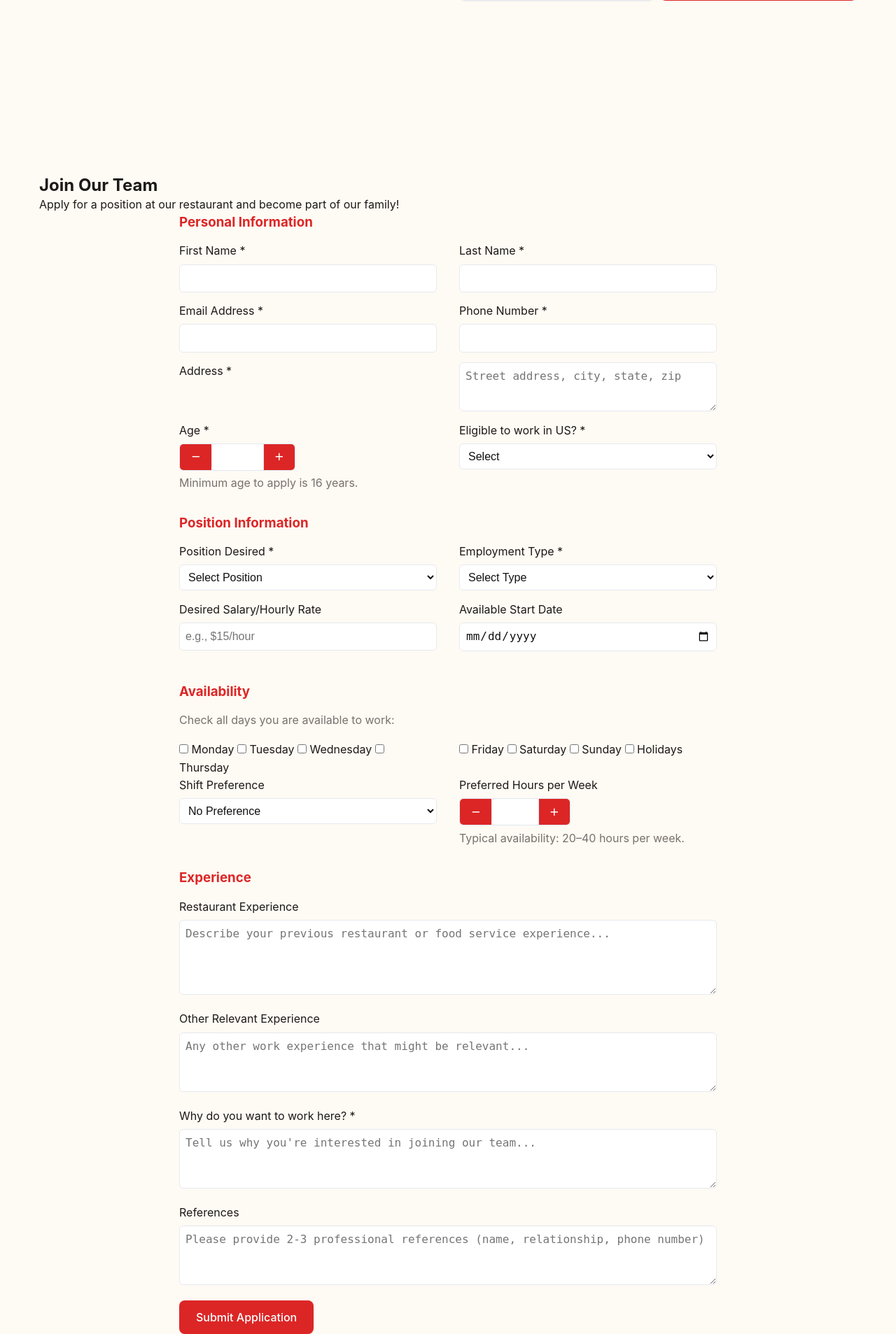
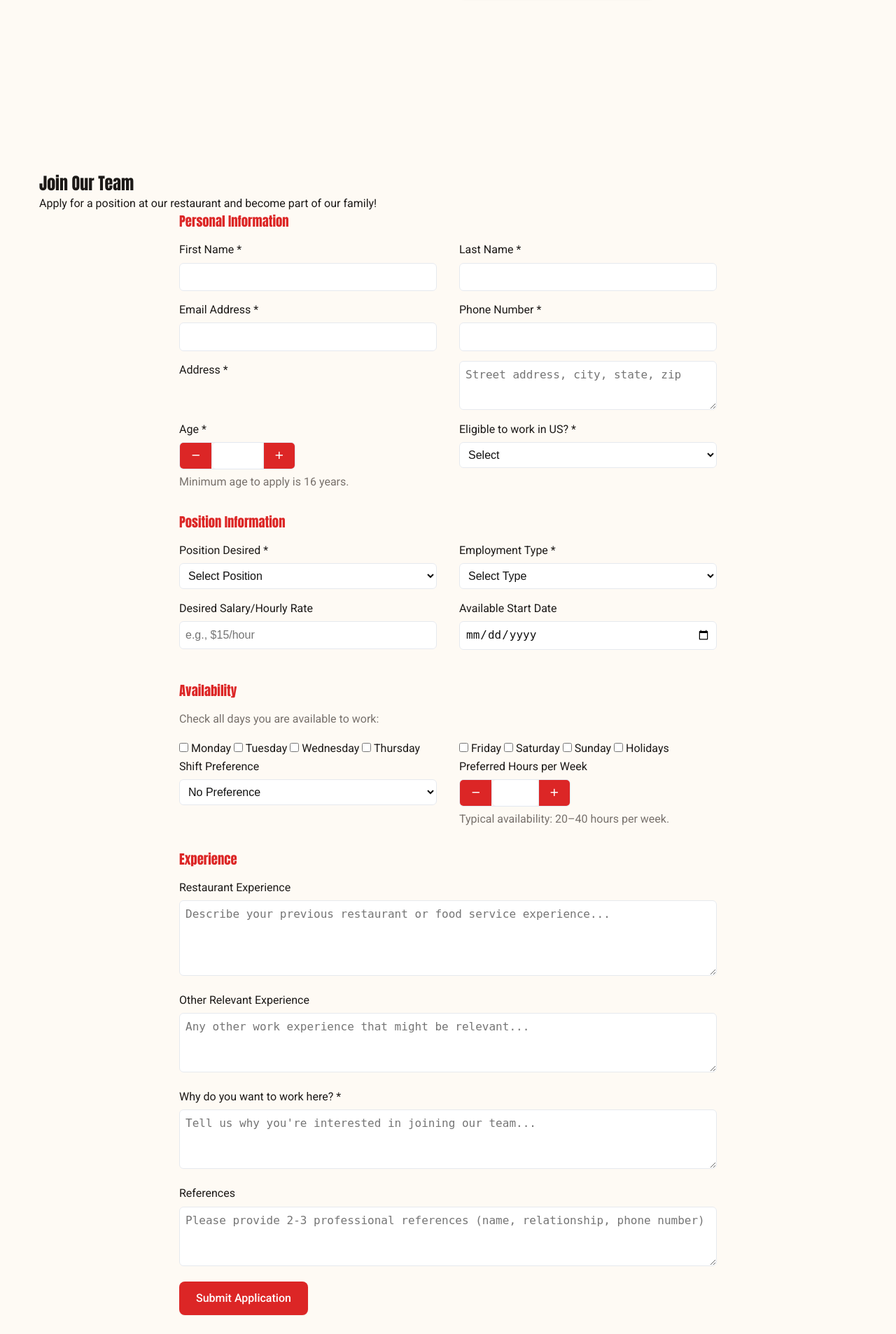
Before and after one commit to jmars319/thunder-road-bar-and-grill, a PHP site: page / in a window 1280 px wide. Shown: the part 2039-3946 px from the top of the page at 70% size. Run offline with PHP 8.4, Linux system fonts and the light colour scheme.

Commit message:
style: add typography tokens & font imports; apply heading, accent, and menu price fonts

```diff
--- a/assets/css/admin.css
+++ b/assets/css/admin.css
@@ -28,7 +28,7 @@
 	--error-color-muted: #ef5b5b; /* slightly darker muted red for non-logout destructive actions */
 }
 .admin * { box-sizing: border-box; }
-.admin { -webkit-font-smoothing:antialiased; -moz-osx-font-smoothing:grayscale; font-family: -apple-system, BlinkMacSystemFont, 'Segoe UI', Roboto, 'Helvetica Neue', Arial, sans-serif; }
+.admin { -webkit-font-smoothing:antialiased; -moz-osx-font-smoothing:grayscale; font-family: var(--font-family-base); }
 html, body { height: 100%; }
 /* soft page background behind the admin card to reduce stark white; apply widely so all admin pages pick it up */
 html.admin, body.admin, .admin, .page-wrap { background-color: var(--admin-page-bg-alpha); background-image: var(--admin-page-gradient-overlay); }
@@ -39,6 +39,7 @@
 .admin .header-row { display:flex; align-items:center; justify-content:space-between; gap:1rem; margin-bottom:.75rem; flex-wrap:wrap; }
 .admin .header-row > * { min-width:0; }
 	.admin h1 { font-size:1.25rem; margin:0; color: var(--text-primary); letter-spacing:-0.01em }
+	.admin h1, .admin h2, .admin h3 { font-family: var(--font-family-heading); }
 .admin .topbar { display:flex; align-items:center; gap:1rem; }
 .admin .top-actions { margin-bottom:0; display:flex; gap:.5rem; align-items:center; flex-wrap:wrap; }
 .admin .top-actions form, .admin .top-actions a { margin:0; }
--- a/assets/css/styles.css
+++ b/assets/css/styles.css
@@ -15,6 +15,8 @@
    CSS CUSTOM PROPERTIES (CSS VARIABLES)
    Centralized design system for easy theming
    ============================================== */
+@import url('https://fonts.googleapis.com/css2?family=Roboto:wght@400;500;700;900&family=Roboto+Mono:wght@700&family=Pacifico&display=swap');
+
 :root {
     /* Color Palette */
     --primary-color: #dc2626;
@@ -78,6 +80,12 @@
     --font-weight-bold: 700;
     --font-weight-extrabold: 800;
 
+    /* Typography families */
+    --font-family-base: 'Roboto', 'Open Sans', -apple-system, BlinkMacSystemFont, 'Segoe UI', 'Helvetica Neue', Arial, 'Noto Sans', sans-serif;
+    --font-family-heading: 'Impact', 'Anton', 'Arial Black', 'Helvetica Neue', sans-serif;
+    --font-family-accent: 'Pacifico', 'Brush Script MT', cursive;
+    --font-family-mono: 'Roboto Mono', ui-monospace, SFMono-Regular, Menlo, Monaco, 'Roboto Mono', monospace;
+
     /* Transitions */
     --transition-fast: all 0.15s cubic-bezier(0.4, 0, 0.2, 1);
     --transition: all 0.3s cubic-bezier(0.4, 0, 0.2, 1);
@@ -117,8 +125,7 @@
    elements are not hidden beneath the header. */
 
 body {
-    font-family: -apple-system, BlinkMacSystemFont, 'Segoe UI', Roboto,
-                 'Helvetica Neue', Arial, 'Noto Sans', sans-serif;
+    font-family: var(--font-family-base);
     line-height: 1.6;
     color: var(--text-primary);
     background-color: var(--background-color);
@@ -133,9 +140,16 @@
     margin: 0;
     font-weight: var(--font-weight-bold);
     line-height: 1.3;
+    font-family: var(--font-family-heading);
 }
 
 p { margin: 0; line-height: 1.6; }
+
+/* Accent / callout text (e.g. "Since 2008") */
+.accent-text { font-family: var(--font-family-accent); }
+
+/* Menu / pricing numbers should use a clear monospace */
+.menu-price, .preview-price { font-family: var(--font-family-mono); font-weight: 700; }
 
 a {
     color: var(--primary-color);
```
